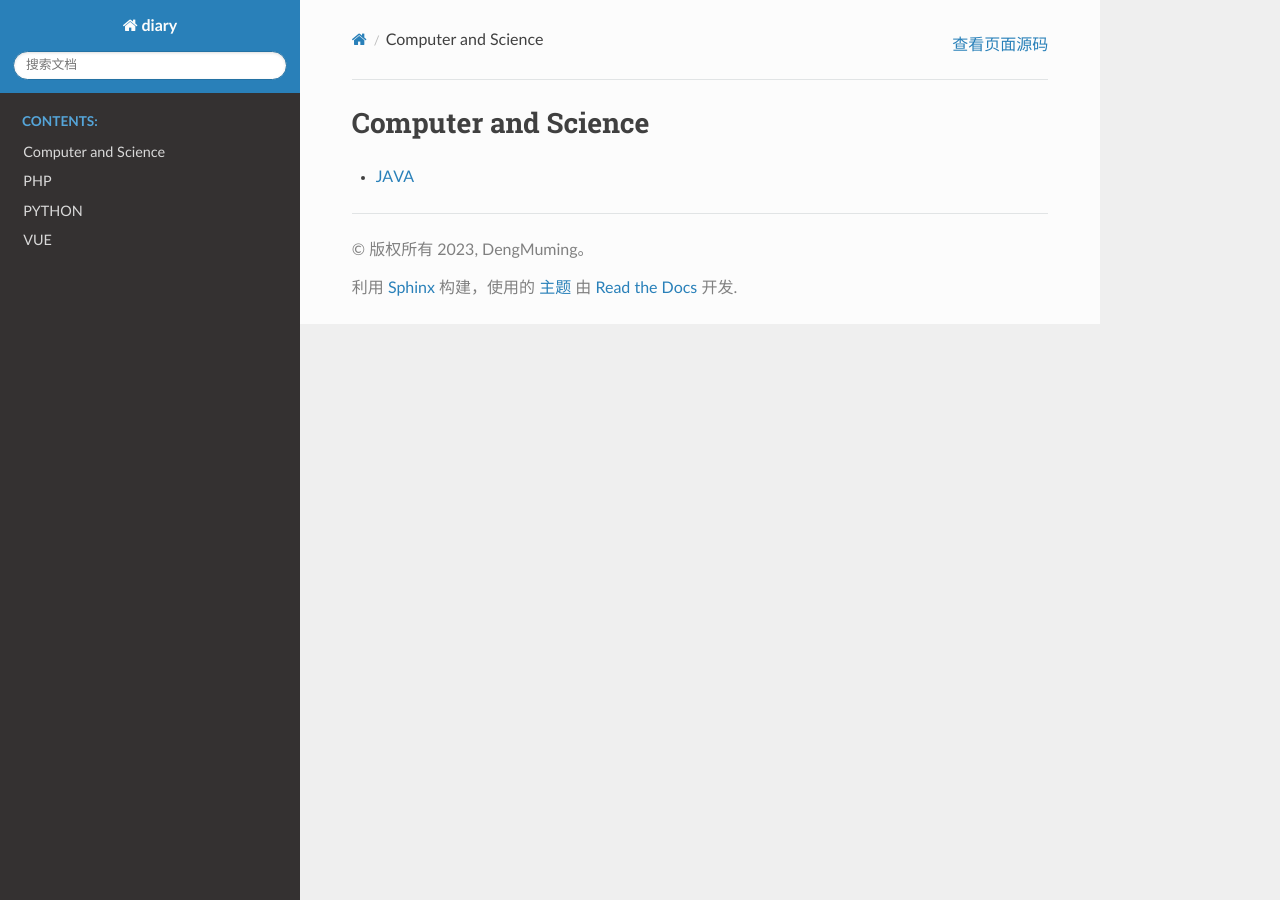
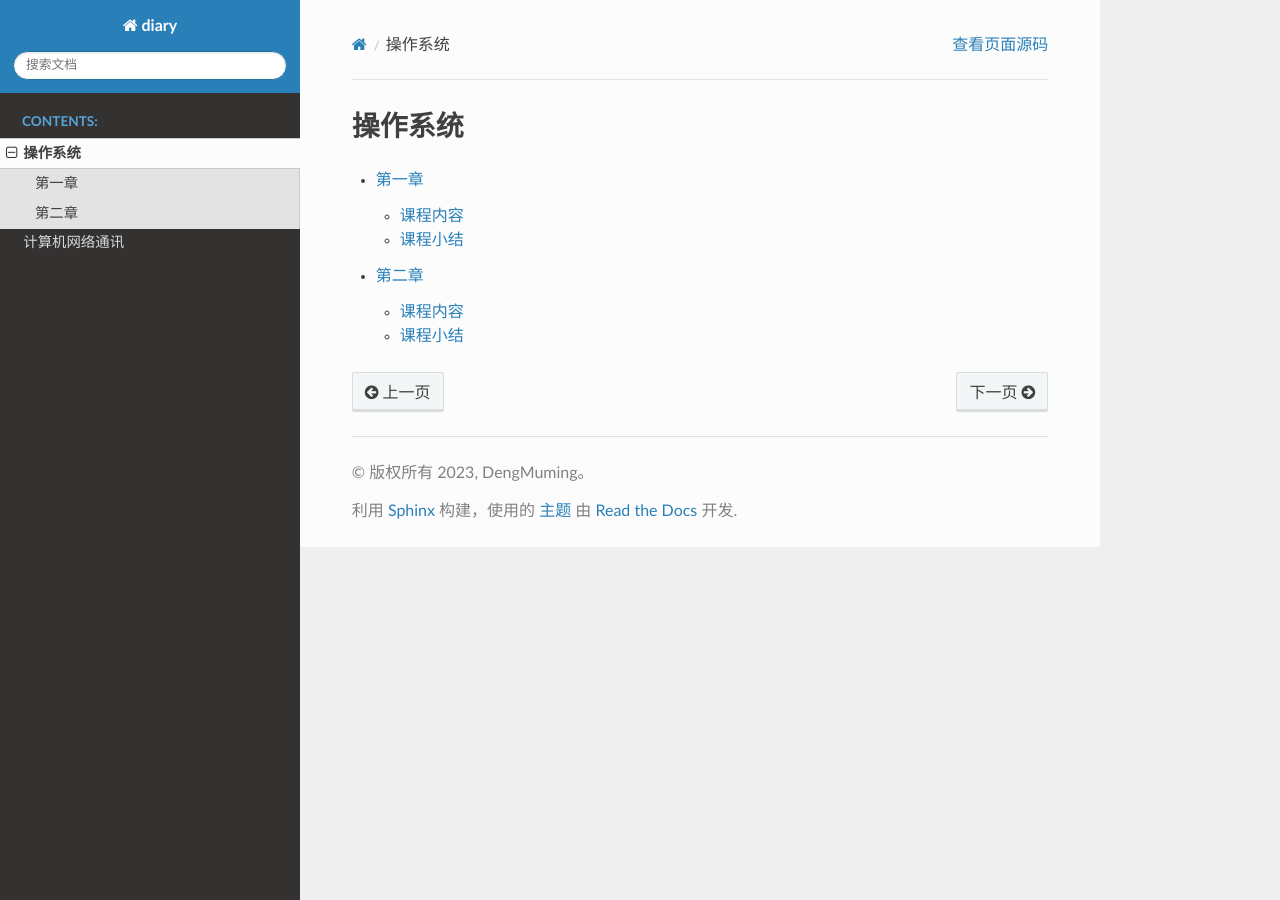
Before and after one commit to dengmuming/diary, a Sphinx documentation site: the page built from source/OperatingSystem/index.rst, in a window 1280 px wide. Built offline with Sphinx 7.4.7 and the Read the Docs theme 2.0.0, drawn with Linux system fonts in a browser that asks for light colours; pages that are not in the unit, such as notebooks, are missing from menus.

```diff
--- /dev/null
+++ b/source/ComputerNetwork/01/contents.md
@@ -0,0 +1,5 @@
+# 第一章
+
+## 课程内容
+
+## 课程小结
--- /dev/null
+++ b/source/ComputerNetwork/02/contents.md
@@ -0,0 +1,5 @@
+# 第二章
+
+## 课程内容
+
+## 课程小结
--- a/source/Curriculum/index.rst
+++ b/source/ComputerNetwork/index.rst
@@ -1,7 +1,8 @@
-Computer and Science
+计算机网络通讯
 =================================
 
 .. toctree::
    :maxdepth: 2
 
-   OperatingSystem/contents
+   01/contents
+   02/contents
--- a/source/JAVA/Init/contents.md
+++ /dev/null
@@ -1 +0,0 @@
-# JAVA
--- /dev/null
+++ b/source/OperatingSystem/01/contents.md
@@ -0,0 +1,5 @@
+# 第一章
+
+## 课程内容
+
+## 课程小结
--- /dev/null
+++ b/source/OperatingSystem/02/contents.md
@@ -0,0 +1,5 @@
+# 第二章
+
+## 课程内容
+
+## 课程小结
--- a/source/JAVA/index.rst
+++ b/source/OperatingSystem/index.rst
@@ -1,7 +1,8 @@
-Computer and Science
+操作系统
 =================================
 
 .. toctree::
    :maxdepth: 2
 
-   Init/contents
+   01/contents
+   02/contents
--- a/source/PHP/contents.md
+++ /dev/null
@@ -1 +0,0 @@
-# PHP
--- a/source/PHP/index.rst
+++ /dev/null
@@ -1,7 +0,0 @@
-Computer and Science
-=================================
-
-.. toctree::
-   :maxdepth: 2
-
-   Init/contents
--- a/source/PYTHON/contents.md
+++ /dev/null
@@ -1 +0,0 @@
-# PYTHON
--- a/source/PYTHON/index.rst
+++ /dev/null
@@ -1,7 +0,0 @@
-Computer and Science
-=================================
-
-.. toctree::
-   :maxdepth: 2
-
-   Init/contents
--- a/source/VUE/contents.md
+++ /dev/null
@@ -1 +0,0 @@
-# VUE
--- a/source/VUE/index.rst
+++ /dev/null
@@ -1,7 +0,0 @@
-Computer and Science
-=================================
-
-.. toctree::
-   :maxdepth: 2
-
-   Init/contents
```
Also changed, not shown: source/Curriculum/OperatingSystem/contents.md (deleted, +0 -17 lines), source/index.rst (+3 -6 lines).
